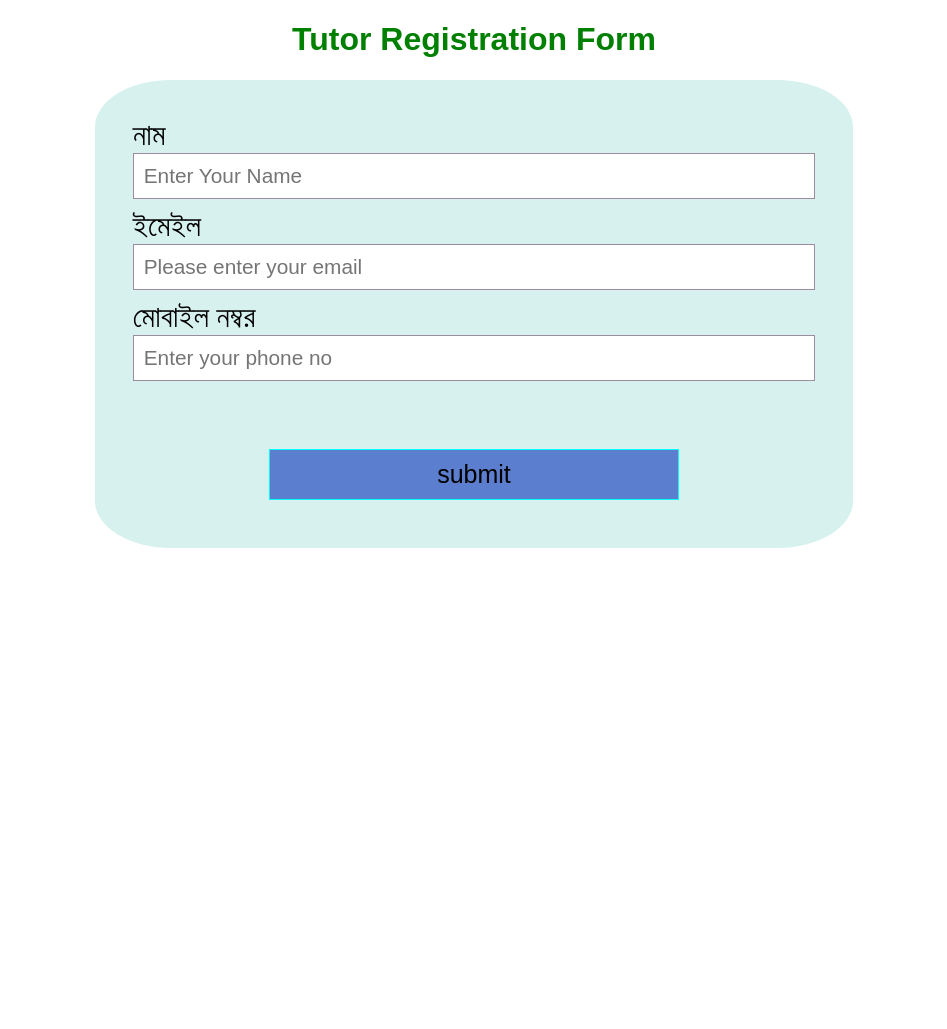
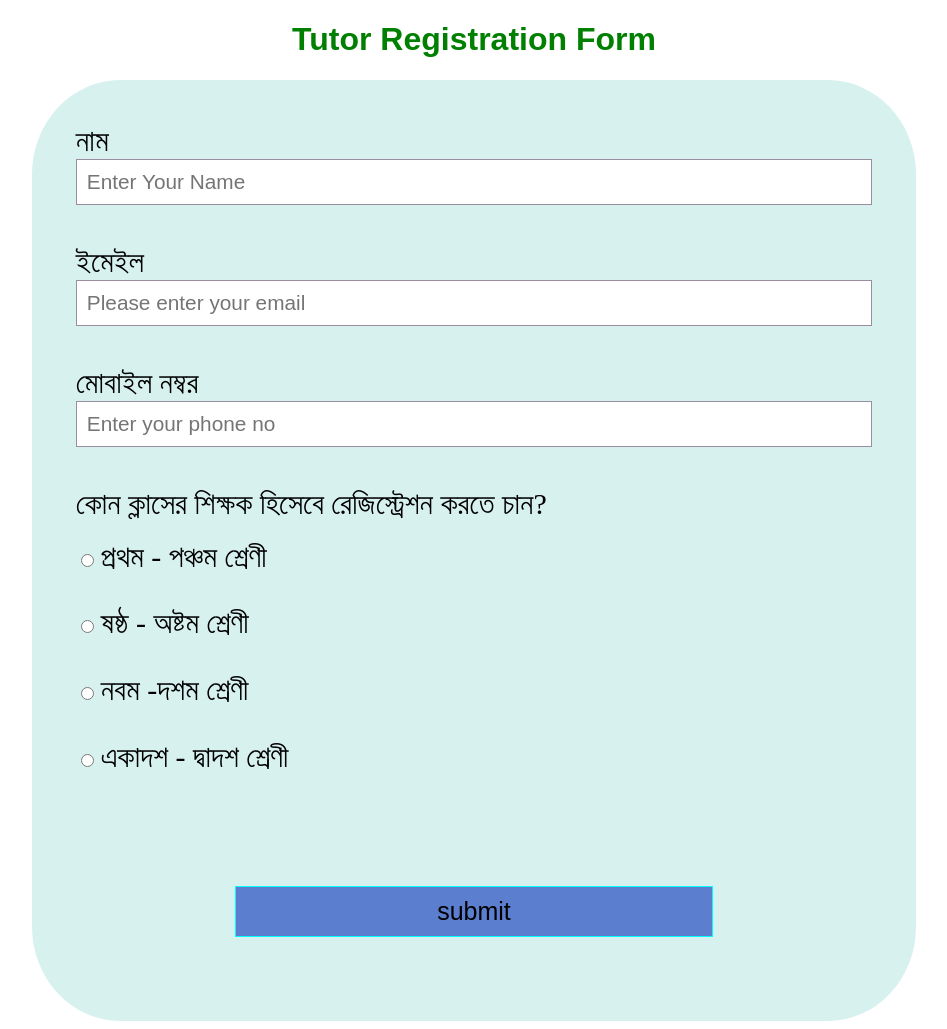
Before and after one commit to sabbir-hossain70/tuitionmedia, a PHP site: page /tutorRegistration.html in a window 1280 px wide. Shown: the whole page, without its empty margins (166-1113 px from the left). Before the commit the page ends 548 px from the top, so only its background shows below. Run offline with PHP 8.4, Linux system fonts and the light colour scheme.

Commit message:
regconfirmed changed from .html to .php

```diff
--- a/tutorRegistration.css
+++ b/tutorRegistration.css
@@ -5,28 +5,31 @@
 div{
     background-color: rgb(215, 241, 239);
 
-    margin-left: 20%;
-    margin-right: 20%;
+    margin-left: 15%;
+    margin-right: 15%;
 }
 form{
     padding: 5%;
-    border-radius: 10%;
+
 
 }
 #regform{
     border-radius: 10%;
 }
 label{
-    display:block;
+    margin-bottom: 5%;
     font-size: 30px;
 }
 input{
     width: 100%;
     padding: 10px 10px;
-    margin-bottom: 10px;
+    margin-bottom: 5%;
     border: 1px solid rgb(155, 140, 159);
     font-size: 130%;
-    display: block;
+
+}
+input[type="radio"]{
+    width: auto;
 }
 input[type="submit"]{
     background: rgb(91, 126, 207);
--- a/tutorRegistration.html
+++ b/tutorRegistration.html
@@ -12,16 +12,27 @@
 <body>
     <h1 style="text-align: center;color: green;font-family:fantasy;">Tutor Registration Form</h1>
     <div id="regform">
-        <form action="regconfirmed.html">
+        <form action="regconfirmed.php" method="post" target="_blank" >
             <label>নাম</label>
-            <input type="text"
+            <input type="text" name="name"
             placeholder="Enter Your Name">
             <label>ইমেইল</label>
-            <input type="email"
+            <input type="email" name="email"
             placeholder="Please enter your email">
             <label>মোবাইল নম্বর</label>
-            <input type="text"
+            <input type="text" name="phone"
             placeholder="Enter your phone no">
+            <br>
+
+            <label>কোন ক্লাসের শিক্ষক হিসেবে রেজিস্ট্রেশন করতে চান? </label><br><br>
+            <input type="radio" id="1o5" name="class" value="1to5">
+            <label for="1to5">প্রথম - পঞ্চম শ্রেণী</label><br>
+            <input type="radio" id="6to8" name="class" value="6to8">
+            <label for="6to8">ষষ্ঠ - অষ্টম শ্রেণী</label><br>
+            <input type="radio" id="9to10" name="class" value="9to10">
+            <label for="9to10">নবম -দশম শ্রেণী</label><br>
+            <input type="radio" id="11to12" name="class" value="11to12">
+            <label for="11to12">একাদশ - দ্বাদশ শ্রেণী</label><br>
 
             <input type="submit" value="submit" >
         </form>
```
Also changed, not shown: regconfirmed.php (renamed from regconfirmed.html, +5 -3 lines), readme.md (deleted).
